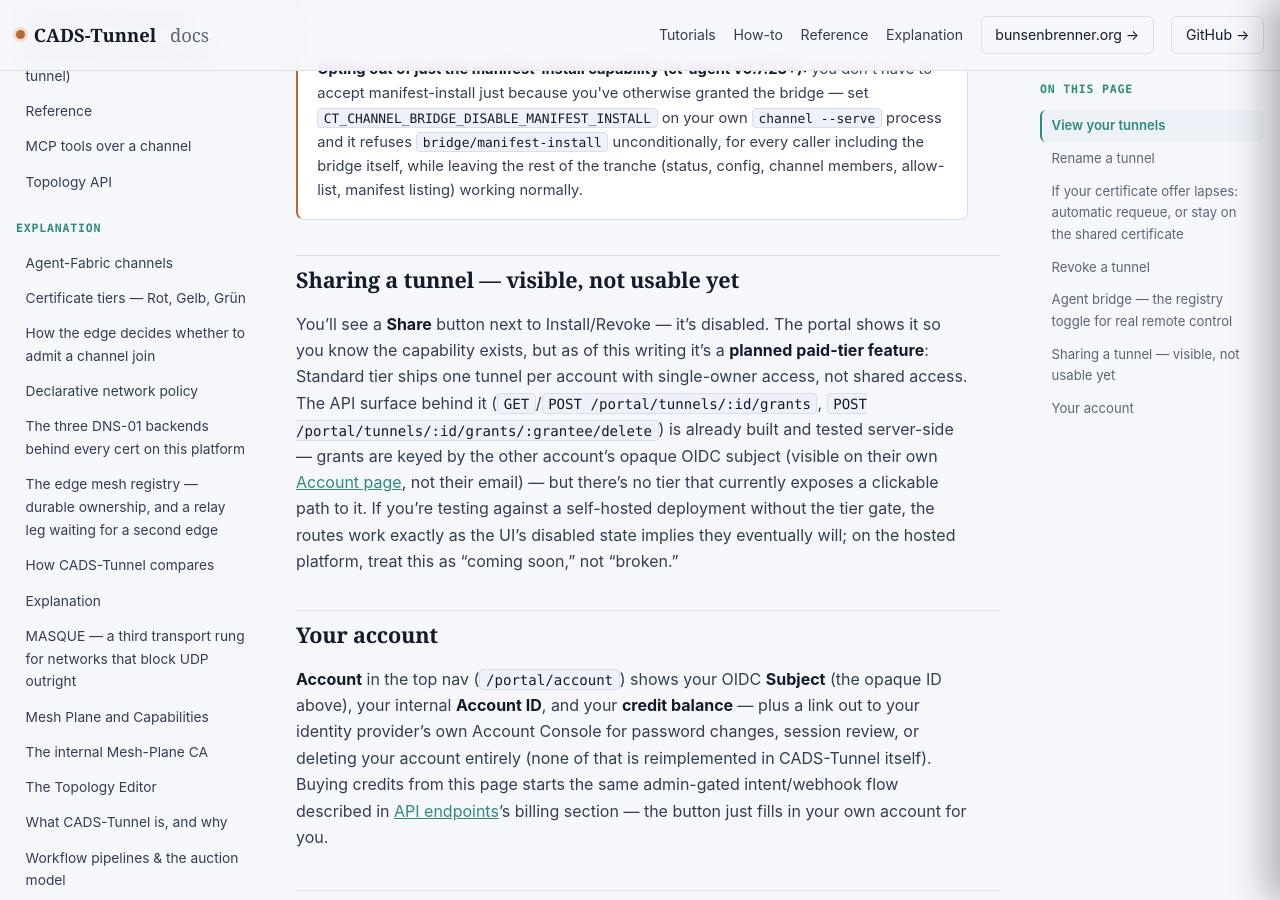
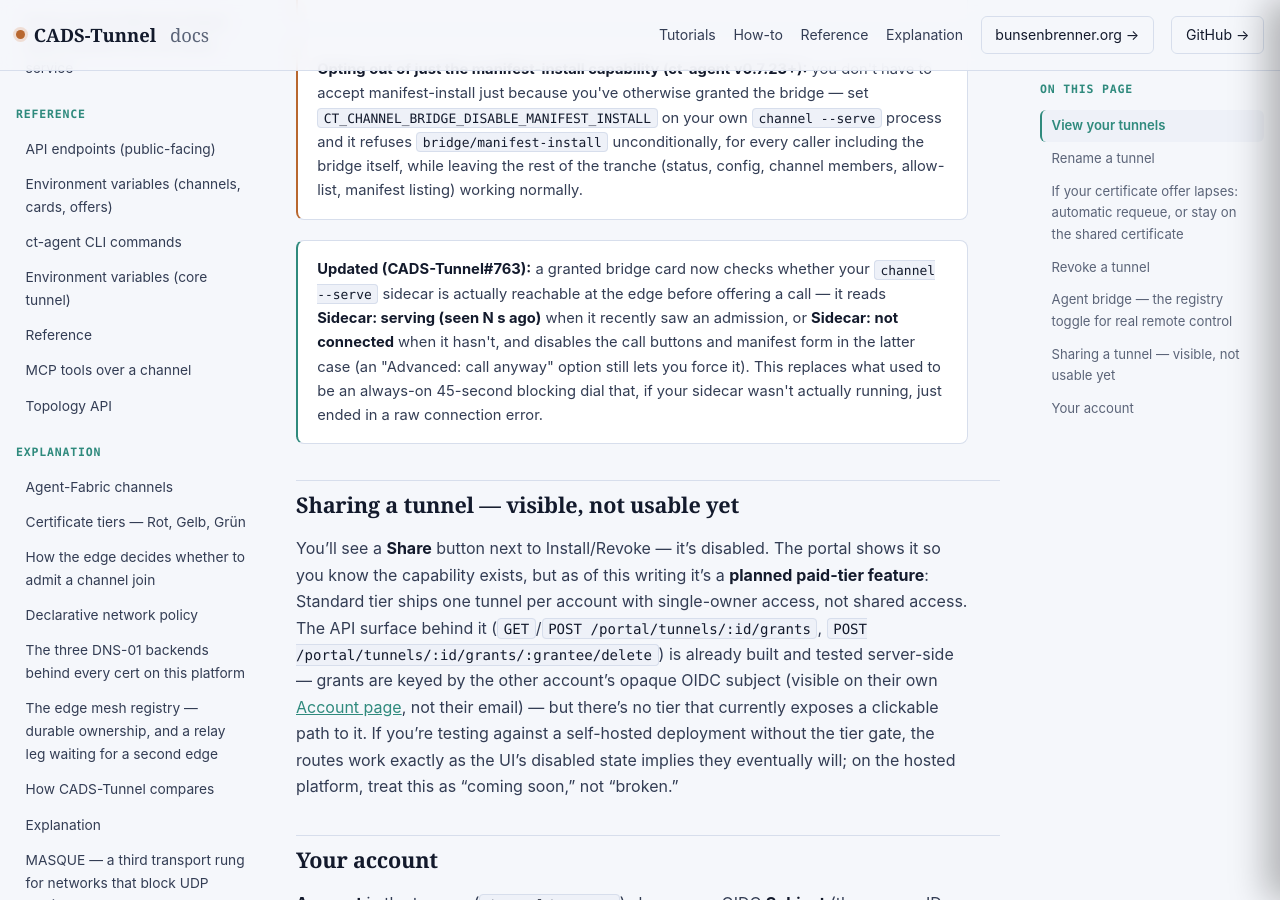
Before and after one commit to scimbe/CADS-Tunnel-docs, a Jekyll site: the page built from _how-to/manage-your-tunnel.md, in a window 1280 px wide and 900 px high, scrolled down 2866 px. Built offline with Jekyll 4.4.1, drawn with Linux system fonts in a browser that asks for light colours.

Commit message:
manage-your-tunnel: document the new sidecar-presence check on Agent bridge cards (#763)
Confirmed live before writing: control-plane/edge redeployed 2026-09-06T18:16 UTC
(past PR#768's merge), and the deployed control-plane binary contains both
"Sidecar: serving" and "Sidecar: not connected" plus the claim-invites (#514)
strings. This callout covers #763 only; #514's claim-invite links are a separate,
bigger how-to-page-worthy item left for a future firing.

Co-Authored-By: Claude Sonnet 5 <noreply@anthropic.com>

```diff
--- a/_how-to/manage-your-tunnel.md
+++ b/_how-to/manage-your-tunnel.md
@@ -119,6 +119,16 @@ including the bridge itself, while leaving the rest of the tranche (status, conf
 members, allow-list, manifest listing) working normally.
 </div>
 
+<div class="callout">
+<strong>Updated (CADS-Tunnel#763):</strong> a granted bridge card now checks whether your
+<code>channel --serve</code> sidecar is actually reachable at the edge before offering a call — it
+reads <strong>Sidecar: serving (seen N s ago)</strong> when it recently saw an admission, or
+<strong>Sidecar: not connected</strong> when it hasn't, and disables the call buttons and manifest
+form in the latter case (an "Advanced: call anyway" option still lets you force it). This replaces
+what used to be an always-on 45-second blocking dial that, if your sidecar wasn't actually running,
+just ended in a raw connection error.
+</div>
+
 ## Sharing a tunnel — visible, not usable yet
 
 You'll see a **Share** button next to Install/Revoke — it's disabled. The portal shows it so you know the
```
